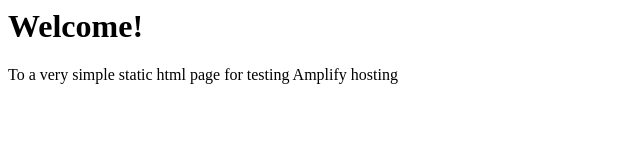
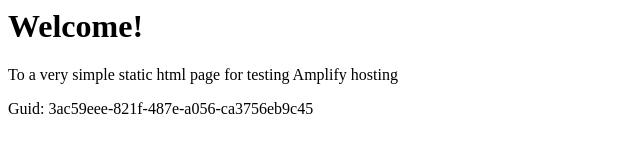
Before and after one commit to aws-aemilia-icn/Github-PR-Commit-Integration-Test-DoNotTouch-v1-preprod-ap-northeast-2, a website: page src/index.html in a window 1280 px wide. Shown: the whole page, without its empty margins (0-640 px from the left). Drawn offline with Linux system fonts and the light colour scheme.

Commit message:
commit from integ tests

```diff
--- a/src/index.html
+++ b/src/index.html
@@ -1,3 +1,5 @@
+
+
 <html lang="en">
 
 <head>
@@ -10,6 +12,6 @@
 <body>
     <h1>Welcome!</h1>
     <p>To a very simple static html page for testing Amplify hosting</p>
-</body>
+    <p>Guid: 3ac59eee-821f-487e-a056-ca3756eb9c45</p></body>
 
 </html>
```
